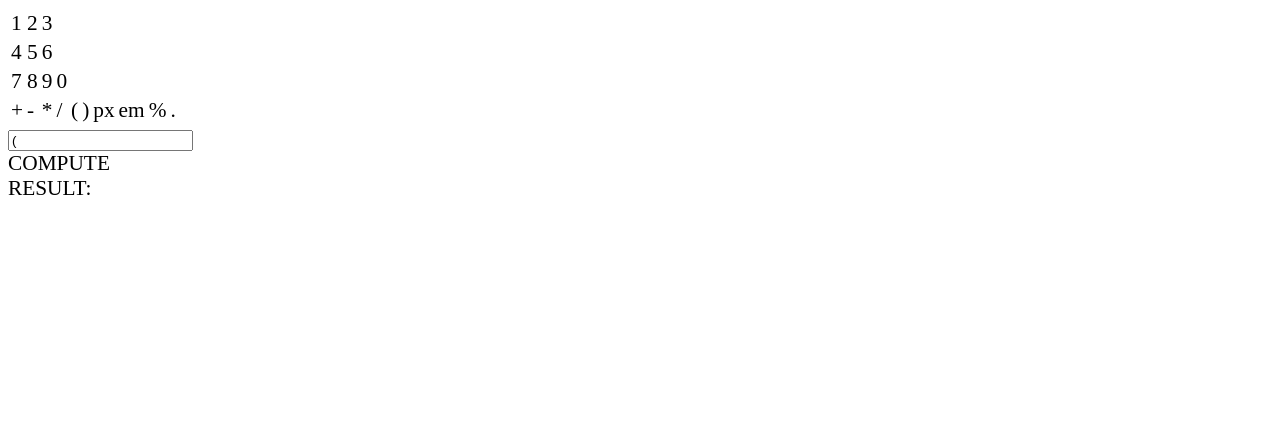
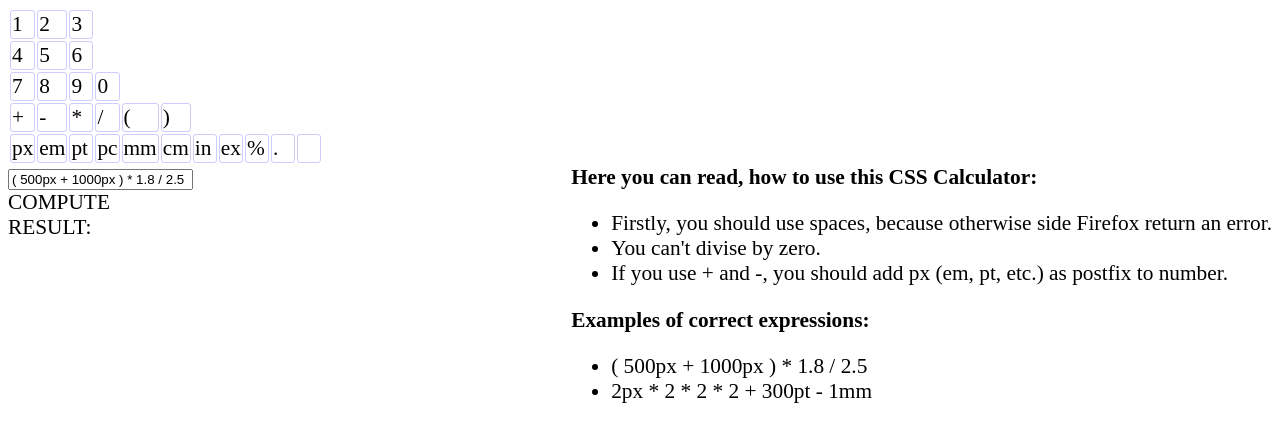
Before and after one commit to nico-izo/nico-izo.github.com, a plain HTML site: page calc.html in a window 1280 px wide. Drawn offline with nearby package versions, Linux system fonts and the light colour scheme.

Commit message:
few fixes

```diff
--- a/calc.html
+++ b/calc.html
@@ -8,6 +8,18 @@
 			#calc {
 				margin-bottom: -moz-calc(10px + 30px);
 			}
+
+			#rules {
+				float: right;
+			}
+
+			td {
+				width: 20px;
+				height: 20px;
+				border: 1px solid rgba(0, 0, 255, 0.2);
+				border-radius: 3px;
+			}
+
 			td:hover, #YARR:hover {
 				background-color: rgba(0, 0, 255, 0.2 );
 				}
@@ -75,16 +87,39 @@
 				<td>/</td>
 				<td>(</td>
 				<td>)</td>
+			</tr>
+			<tr>
 				<td>px</td>
 				<td>em</td>
+				<td>pt</td>
+				<td>pc</td>
+				<td>mm</td>
+				<td>cm</td>
+				<td>in</td>
+				<td>ex</td>
 				<td>%</td>
 				<td>.</td>
-				<td style="width:10px;"> </td>
+				<td> </td>
 			</tr>
 		</table>
 
+		<div id="rules">
+			<b>Here you can read, how to use this CSS Calculator:</b>
+			<ul>
+				<li>Firstly, you should use spaces, because otherwise side Firefox return an error.</li>
+				<li>You can't divise by zero.</li>
+				<li>If you use + and -, you should add px (em, pt, etc.) as postfix to number.</li>
+			</ul>
+			<b>Examples of correct expressions:</b>
+			<ul>
+				<li>( 500px + 1000px ) * 1.8 / 2.5</li>
+				<li>2px * 2 * 2 * 2 + 300pt - 1mm</li>
+			</ul>
+
+		</div>
+
 		<form>
-			<input id="wheretocalc" type="field" value="("/>
+			<input id="wheretocalc" type="field" value="( 500px + 1000px ) * 1.8 / 2.5"/>
 		</form>
 		<div id="YARR">COMPUTE</div>
 		<div id="result">RESULT: <span id="ping"></span></div>
```
